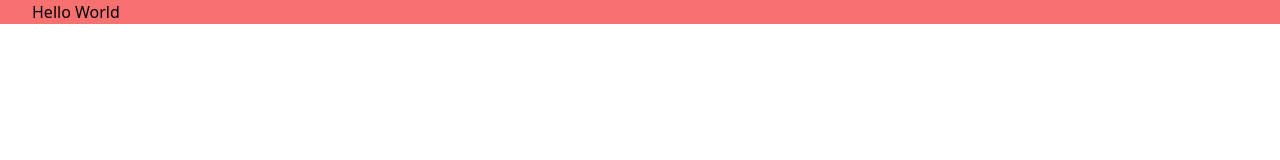
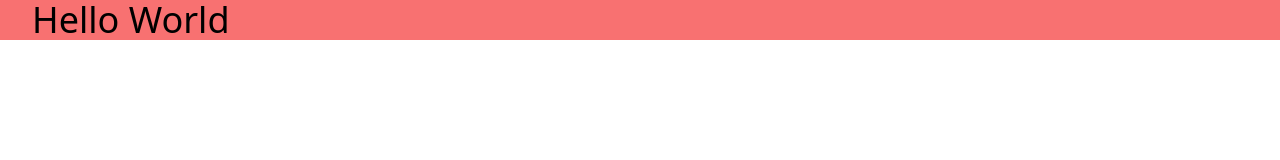
Before and after one commit to NachoBasilio/CodigoFacilito-Apuntes, a website built with Vite: page CodigoFacilito/primerosPasos/index.html in a window 1280 px wide. Built offline with nearby package versions, Linux system fonts and the light colour scheme.

Commit message:
Tamaño de texto

```diff
--- a/CodigoFacilito/primerosPasos/main.js
+++ b/CodigoFacilito/primerosPasos/main.js
@@ -5,6 +5,6 @@ const app = document.getElementById('app');
 
 app.innerHTML = `
   <div class="container lg:bg-red-400  sm:bg-green-400">
-    <h1>Hello World</h1>
+    <h1 class="text-6xl md:text-4xl" > Hello World </h1>
   </div>
 `;
```
Also changed, not shown: CodigoFacilito/primerosPasos/main.css.
